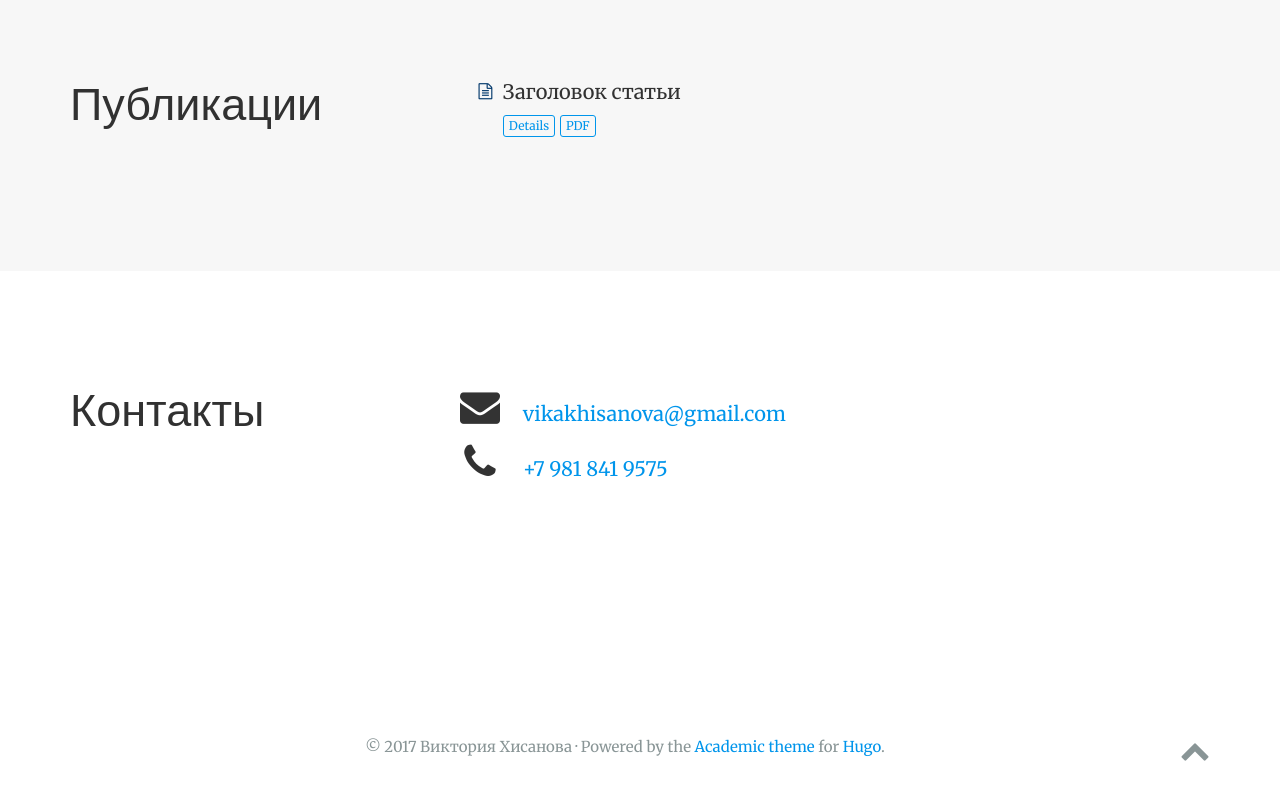
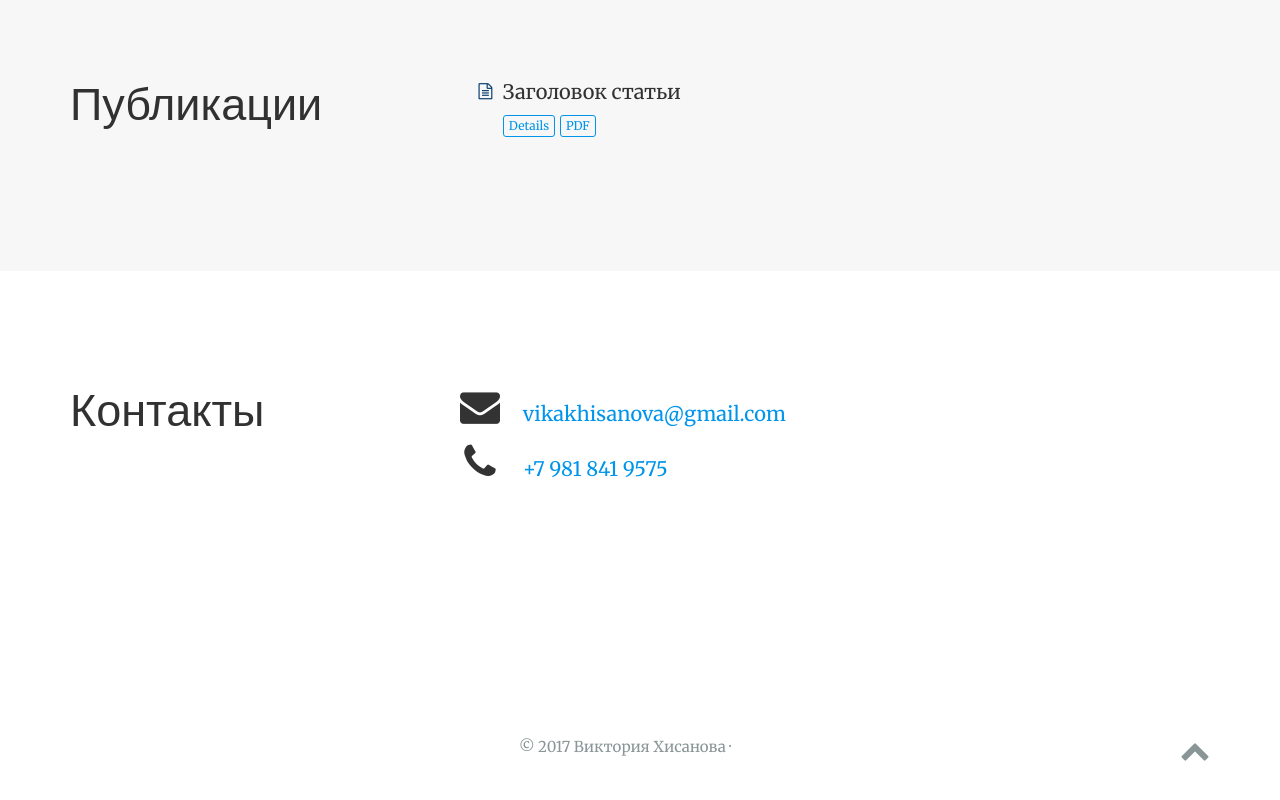
Before and after one commit to VikaKhisanova/vikakhisanova.github.io, a plain HTML site: page index.html in a window 1280 px wide. Shown: the part 2102-2902 px from the top of the page. Drawn offline with nearby package versions, Linux system fonts and the light colour scheme.

Commit message:
another commit

```diff
--- a/index.html
+++ b/index.html
@@ -434,8 +434,8 @@
 
       &copy; 2017 Виктория Хисанова &middot;
 
-      Powered by the <a href="https://github.com/gcushen/hugo-academic" target="_blank">Academic
-      theme</a> for <a href="http://gohugo.io" target="_blank">Hugo</a>.
+      <!--Powered by the <a href="https://github.com/gcushen/hugo-academic" target="_blank">Academic
+      theme</a> for <a href="http://gohugo.io" target="_blank">Hugo</a>.-->
 
       <span class="pull-right" aria-hidden="true">
         <a href="#" id="back_to_top">
```
